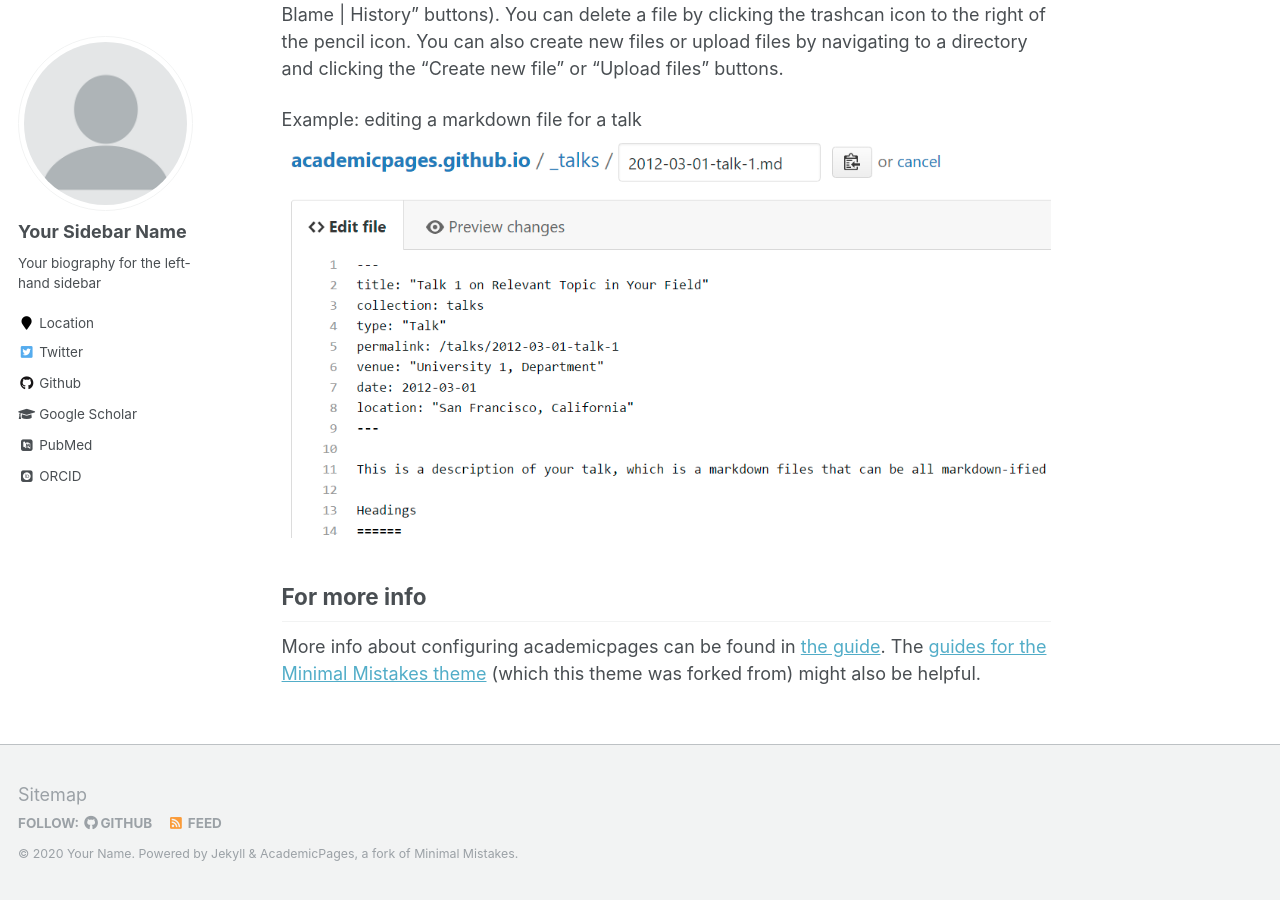
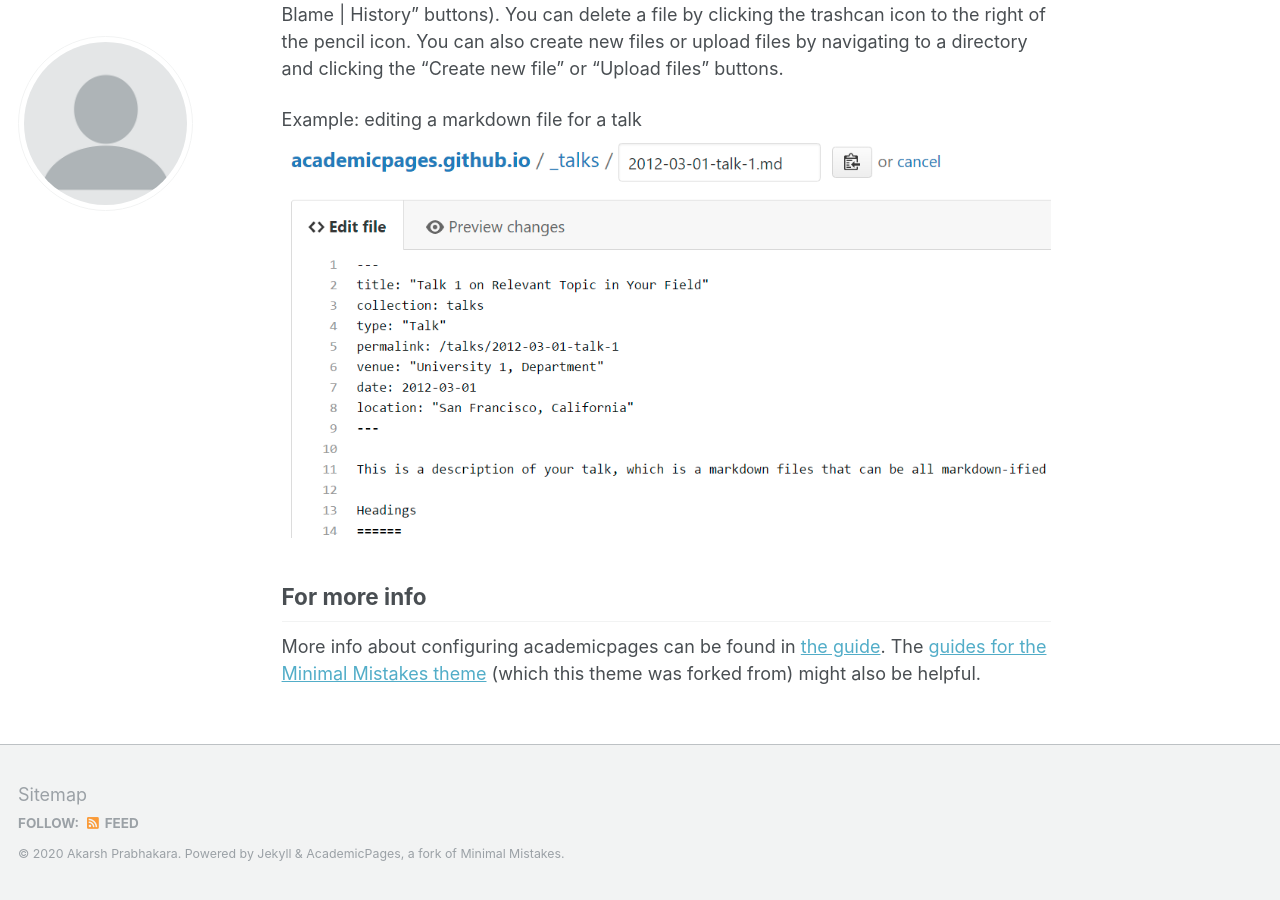
Before and after one commit to akarsh-prabhakara/akarsh-prabhakara.github.io, a Jekyll site: the page built from _pages/about.md, in a window 1280 px wide and 900 px high, scrolled down 2463 px. Built offline with Jekyll 4.4.1, drawn with Linux system fonts in a browser that asks for light colours; some web fonts are replaced; some of the changed text lies outside the part shown.

Commit message:
Update _config.yml

```diff
--- a/_config.yml
+++ b/_config.yml
@@ -7,13 +7,13 @@
 
 # Site Settings
 locale                   : "en-US"
-title                    : "Your Name / Site Title"
+title                    : "Akarsh Prabhakara"
 title_separator          : "-"
-name                     : &name "Your Name"
-description              : &description "personal description"
-url                      : https://academicpages.github.io # the base hostname & protocol for your site e.g. "https://mmistakes.github.io"
+name                     : &name "Akarsh Prabhakara"
+description              : &description "Personal Homepage"
+url                      : https://akarsh-prabhakara.github.io # the base hostname & protocol for your site e.g. "https://mmistakes.github.io"
 baseurl                  : "" # the subpath of your site, e.g. "/blog"
-repository               : "academicpages/academicpages.github.io"
+repository               : "akarsh-prabhakara/akarsh-prabhakara.github.io"
 teaser                   :  # filename of teaser fallback teaser image placed in /images/, .e.g. "500x300.png"
 breadcrumbs              : false # true, false (default)
 words_per_minute         : 160
@@ -80,13 +80,13 @@
 
 # Site Author
 author:
-  name             : "Your Sidebar Name"
+  name             : #"Your Sidebar Name"
   avatar           : "profile.png"
-  bio              : "Your biography for the left-hand sidebar"
-  location         : "Location"
+  bio              : #"Your biography for the left-hand sidebar"
+  location         : #"Location"
   employer         :
-  pubmed           : "https://www.ncbi.nlm.nih.gov/pubmed/?term=john+snow"
-  googlescholar    : "http://yourfullgooglescholarurl.com"
+  pubmed           : #"https://www.ncbi.nlm.nih.gov/pubmed/?term=john+snow"
+  googlescholar    : #"http://yourfullgooglescholarurl.com"
   email            :
   researchgate     :  # example: "https://www.researchgate.net/profile/yourprofile"
   uri              :
@@ -96,20 +96,20 @@
   flickr           :
   facebook         :
   foursquare       :
-  github           : "academicpages"
+  github           : #"academicpages"
   google_plus      :
   keybase          :
   instagram        :
   impactstory      : #"https://profiles.impactstory.org/u/xxxx-xxxx-xxxx-xxxx"
   lastfm           :
   linkedin         :
-  orcid            : "http://orcid.org/yourorcidurl"
+  orcid            : #"http://orcid.org/yourorcidurl"
   pinterest        :
   soundcloud       :
   stackoverflow    : # http://stackoverflow.com/users/123456/username
   steam            :
   tumblr           :
-  twitter          : "replacethistwitterhandle"
+  twitter          : #"replacethistwitterhandle"
   vine             :
   weibo            :
   xing             :
```
